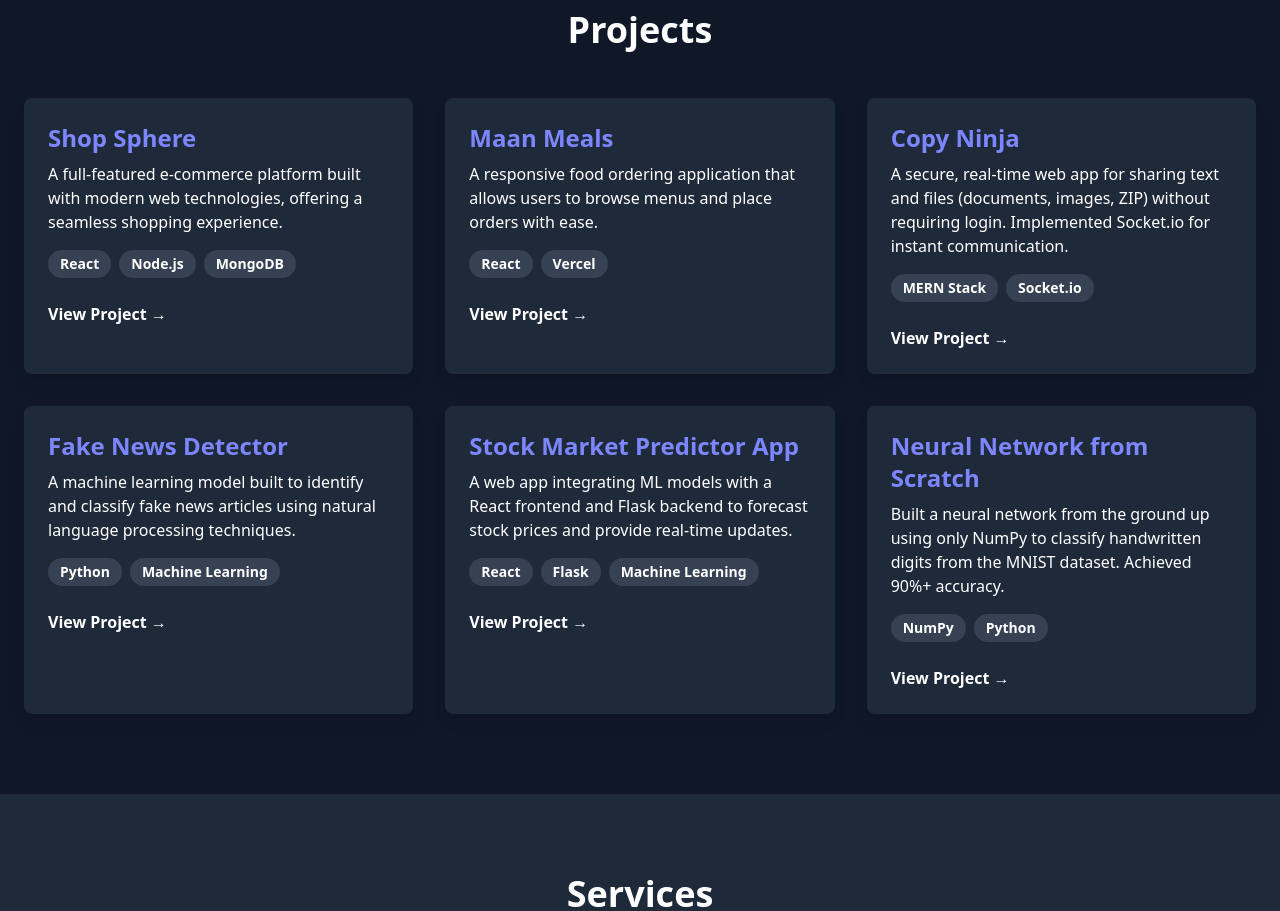
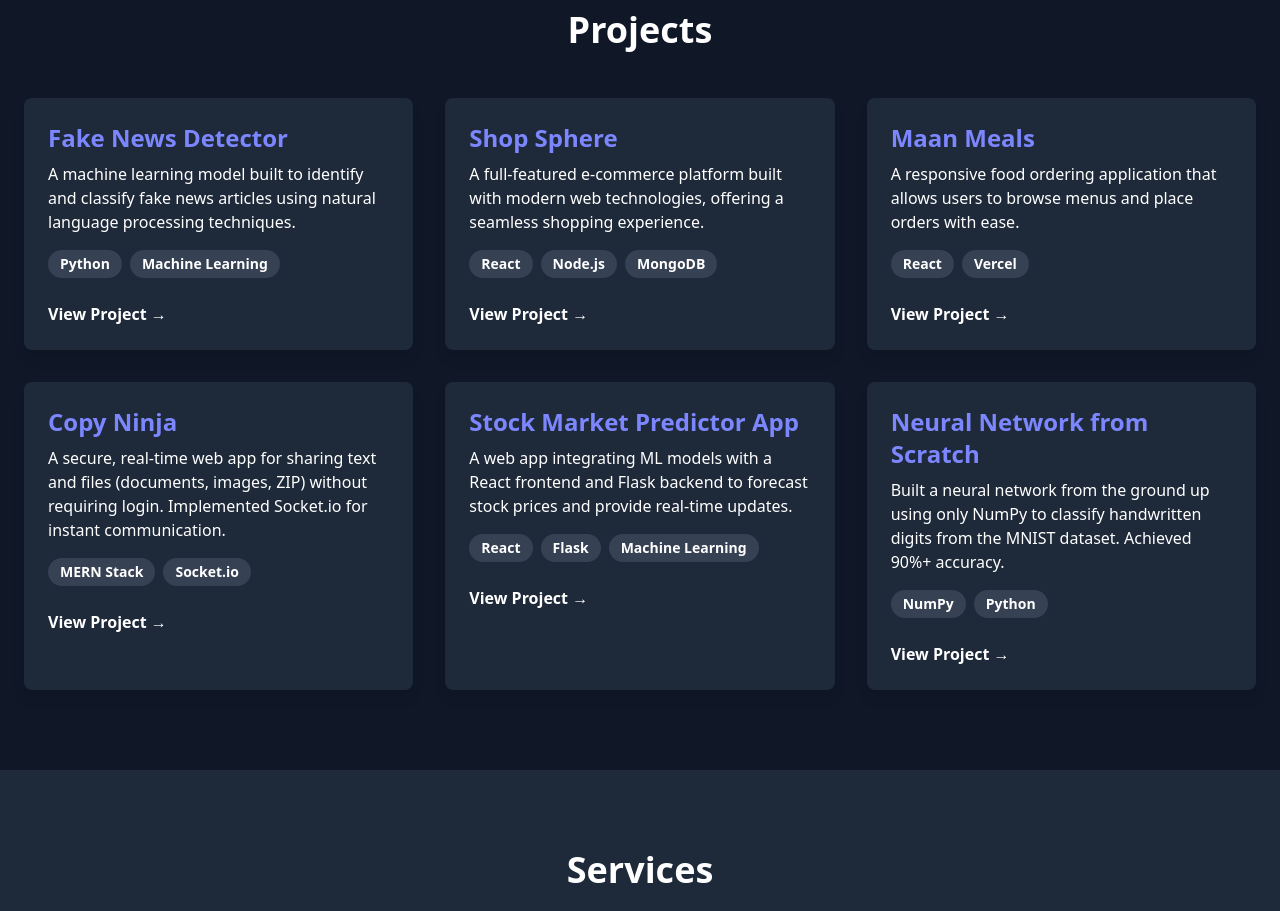
Before and after one commit to Ayushmaan218/portfolio, a React (Vite) app: page / in a window 1280 px wide. Shown: the part 1940-2851 px from the top of the page. Built offline with nearby package versions, Linux system fonts and the light colour scheme.

Commit message:
Update Project Fake News

```diff
--- a/src/App.jsx
+++ b/src/App.jsx
@@ -396,10 +396,10 @@
 
 const Projects = () => {
     const projectData = [
+        { title: "Fake News Detector", description: "A machine learning model built to identify and classify fake news articles using natural language processing techniques.", link: "https://fakenewsfrontend.onrender.com/", technologies: ["Python", "Machine Learning"] },
         { title: "Shop Sphere", description: "A full-featured e-commerce platform built with modern web technologies, offering a seamless shopping experience.", link: "https://shop-sphere-iota-beryl.vercel.app/", technologies: ["React", "Node.js", "MongoDB"] },
         { title: "Maan Meals", description: "A responsive food ordering application that allows users to browse menus and place orders with ease.", link: "https://maan-meals.vercel.app/", technologies: ["React", "Vercel"] },
         { title: "Copy Ninja", description: "A secure, real-time web app for sharing text and files (documents, images, ZIP) without requiring login. Implemented Socket.io for instant communication.", link: "https://copy-ninja-io.onrender.com/", technologies: ["MERN Stack", "Socket.io"] },
-        { title: "Fake News Detector", description: "A machine learning model built to identify and classify fake news articles using natural language processing techniques.", link: "https://github.com/Ayushmaan218/FakeNewsDetector", technologies: ["Python", "Machine Learning"] },
         { title: "Stock Market Predictor App", description: "A web app integrating ML models with a React frontend and Flask backend to forecast stock prices and provide real-time updates.", link: "https://github.com/Ayushmaan218/stockMarketApp", technologies: ["React", "Flask", "Machine Learning"] },
         { title: "Neural Network from Scratch", description: "Built a neural network from the ground up using only NumPy to classify handwritten digits from the MNIST dataset. Achieved 90%+ accuracy.", link: "https://github.com/Ayushmaan218/NeuralNetworkFromscratch", technologies: ["NumPy", "Python"] },
     ];
```
